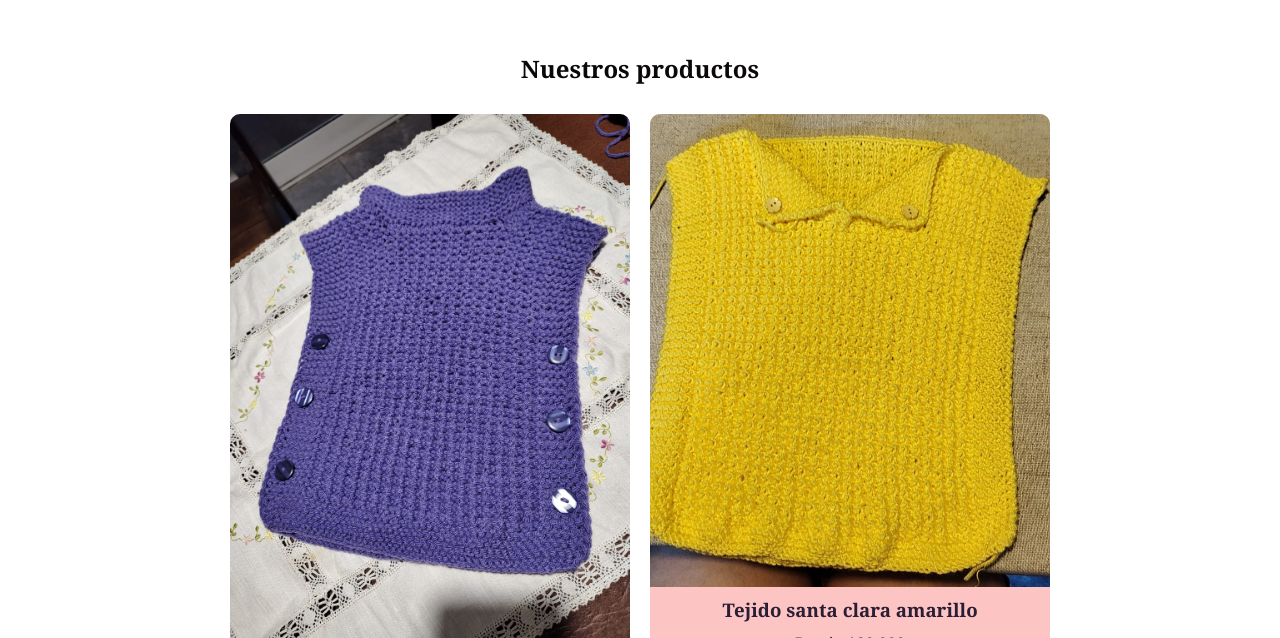
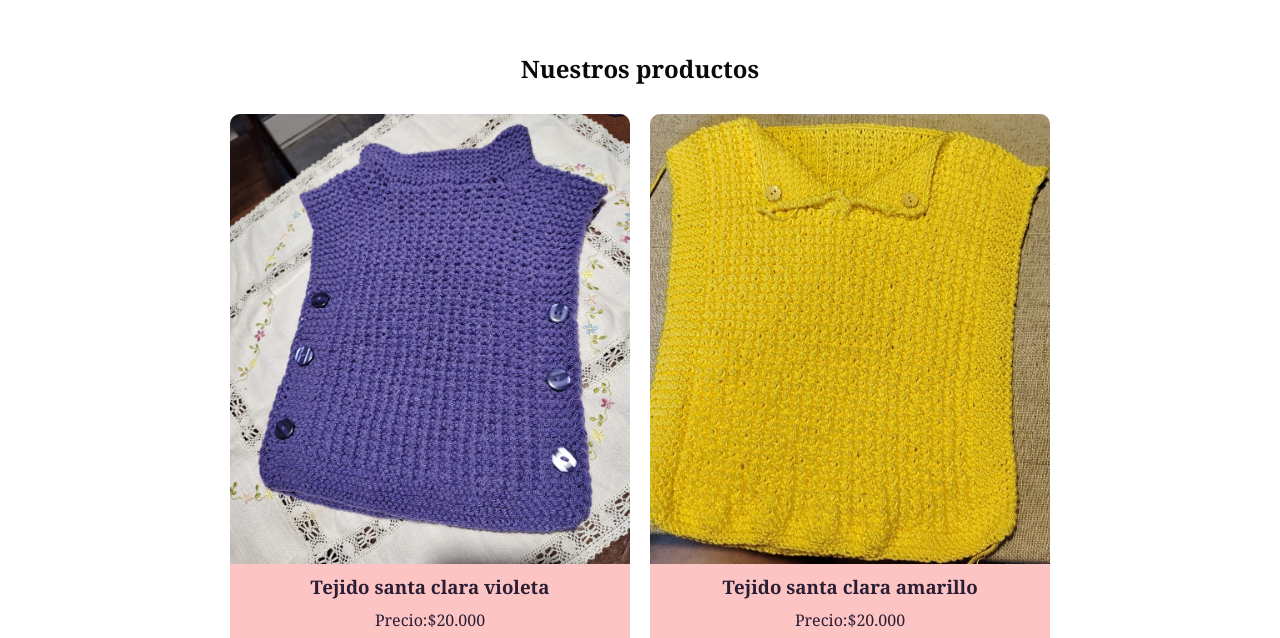
Before and after one commit to paucedola/Proyecto-final, a plain HTML site: page index.html in a window 1280 px wide. Shown: the part 158-796 px from the top of the page. Drawn offline with Linux system fonts and the light colour scheme.

Commit message:
se corrige imagen

```diff
--- a/css/style.css
+++ b/css/style.css
@@ -155,6 +155,9 @@
   width: 100%;
   height: auto;
   object-fit: cover;
+  height: 45rem;
+  object-fit: cover;
+  display: block;
 }
 
 /* -------------------------------------------------------------------------- */
```
